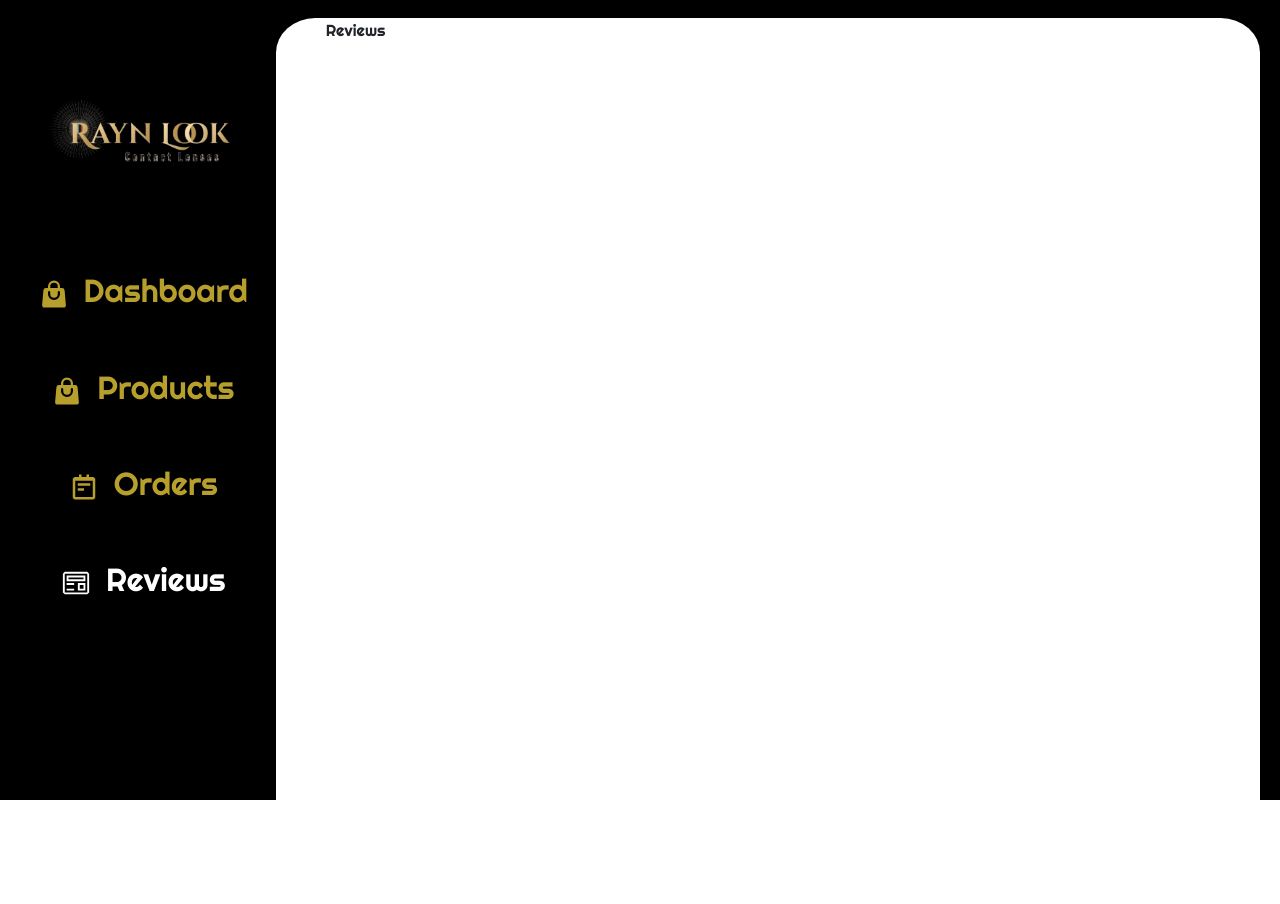
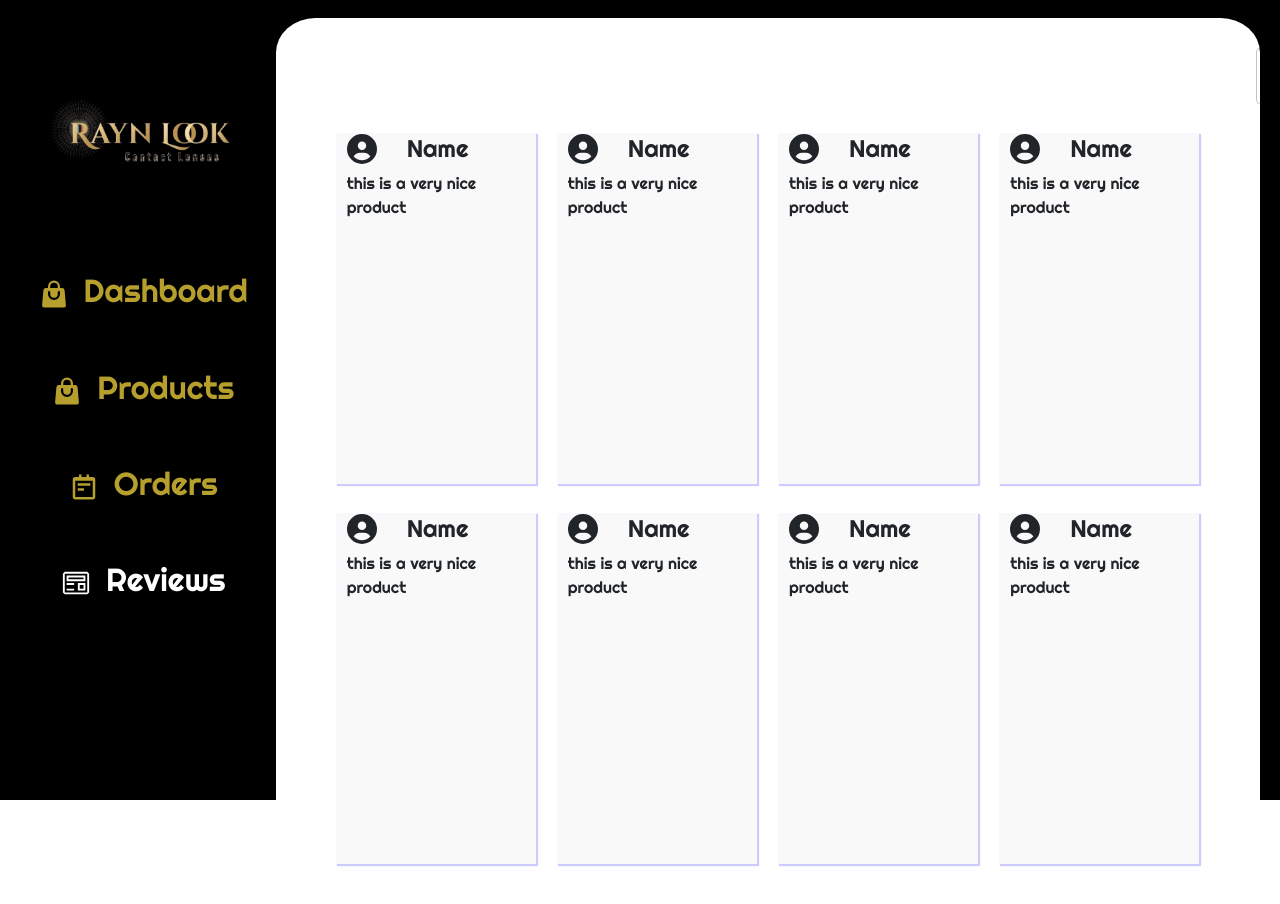
Before and after one commit to alisaghir1/rayn-look-frontend, a React (Vite) app in the folder Rayn-look/: page /Admin in a window 1280 px wide. Both pictures are taken after a click on the element "Reviews". Built offline with nearby package versions, Linux system fonts and the light colour scheme; a web font is replaced by a local one.

Commit message:
finished the design of the admin reviews page

```diff
--- a/Rayn-look/src/Admin/AdminDashboard.css
+++ b/Rayn-look/src/Admin/AdminDashboard.css
@@ -46,6 +46,8 @@ height: 20%;
   margin: auto;
   background-color: white ;
   border-radius: 4%;
+  overflow: scroll;
+  overflow-x: hidden;
 }
 
 
--- /dev/null
+++ b/Rayn-look/src/Admin/adminreviews/adminreviewcard.jsx
@@ -0,0 +1,22 @@
+import { FaCircleUser } from "react-icons/fa6";
+ const Adminreviewcard = () =>{
+    return(
+        <div className="Admin-review-card">
+            <div className="Admin-review-card-details">
+
+<div className="Admin-review-card-details-first">
+   <FaCircleUser className="reviews-image"/>
+<h4>Name</h4>
+
+</div>
+<p>this is a very nice product</p>
+
+
+</div>
+
+
+        </div>
+    )
+ }
+
+ export default Adminreviewcard
--- /dev/null
+++ b/Rayn-look/src/Admin/adminreviews/adminreviews.css
@@ -0,0 +1,40 @@
+.admin-reviews-container{
+    display: grid;
+    grid-template-columns: 1fr 1fr 1fr 1fr;
+}
+
+
+
+
+.Admin-review-card{
+    background-color: #f9f9f9  ;
+    height: 350px;
+    box-shadow: 1px 1px 1px 1px rgba(0, 0, 255, .2);
+    width: 90%;
+    margin: auto;
+    margin-top: 30px;
+}
+
+.Admin-review-card-details{
+    width: 90%;
+    margin: auto;
+    display: flex;
+    flex-direction: column;
+}
+
+.Admin-review-card-details-first{
+    display: flex;
+    gap: 30px;
+}
+
+ .reviews-image{
+    height: 30px;
+    width: 30px;
+ }
+
+
+ .admin-reviews-search-bar{
+width: 30%;
+margin-top: 30px;
+margin-left: 930px;
+ }
--- a/Rayn-look/src/Admin/adminreviews/adminreviews.jsx
+++ b/Rayn-look/src/Admin/adminreviews/adminreviews.jsx
@@ -1,7 +1,31 @@
+import Adminreviewcard from "./adminreviewcard"
+import TextField from "@mui/material/TextField";
+import "./adminreviews.css"
 const Adminreviews = () => {
     return(
         <div className="Admin-display-container">
-            Reviews
+              <div className="admin-reviews-search-bar">
+        <TextField
+          id="outlined-basic"
+          variant="outlined"
+          fullWidth
+          label="Search"
+        />
+ </div>
+           <div className="admin-reviews-container">
+            <Adminreviewcard />
+            <Adminreviewcard />
+            <Adminreviewcard />
+            <Adminreviewcard />
+            <Adminreviewcard />
+            <Adminreviewcard />
+            <Adminreviewcard />
+            <Adminreviewcard />
+            <Adminreviewcard />
+            <Adminreviewcard />
+            <Adminreviewcard />
+            <Adminreviewcard />
+            </div>
         </div>
     )
 }
```
